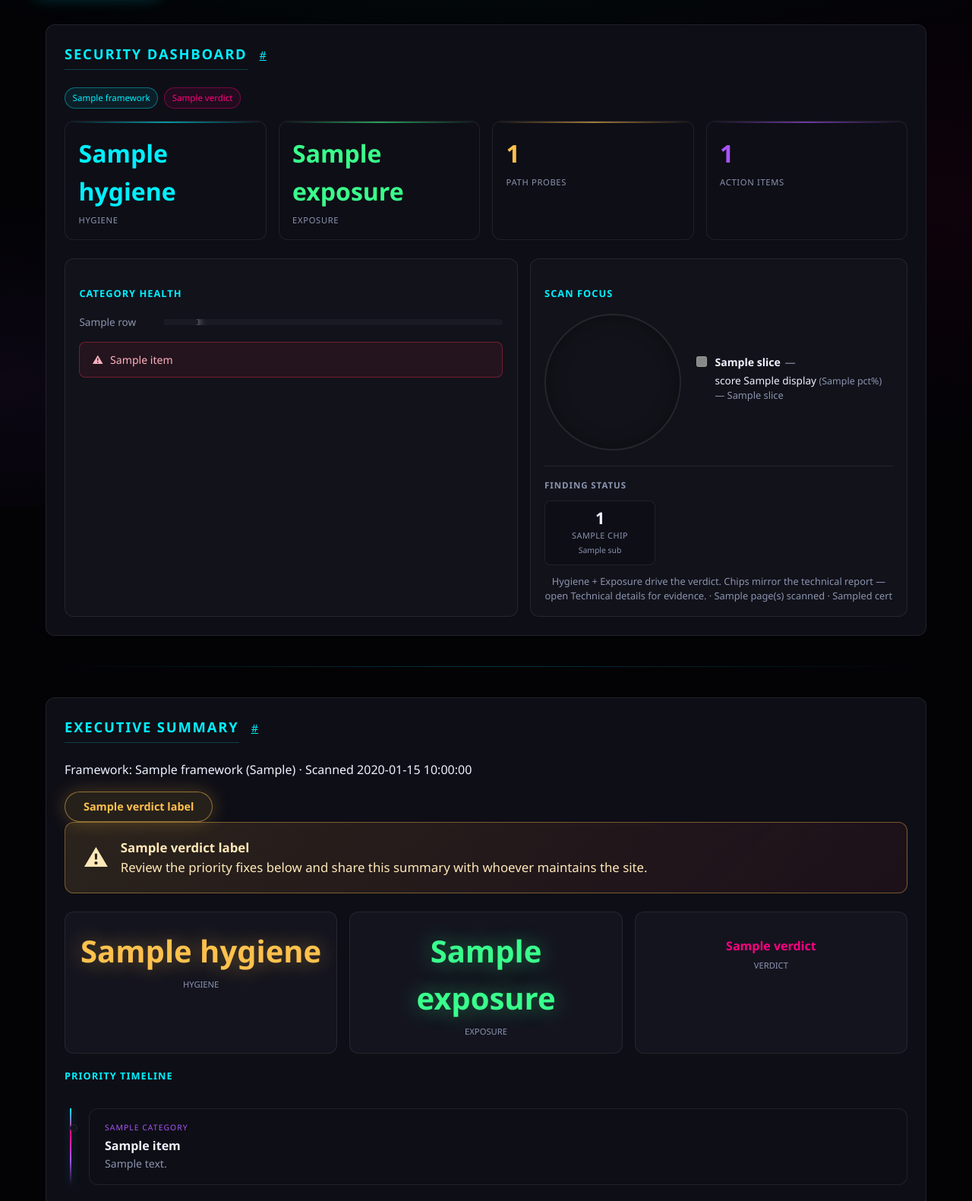
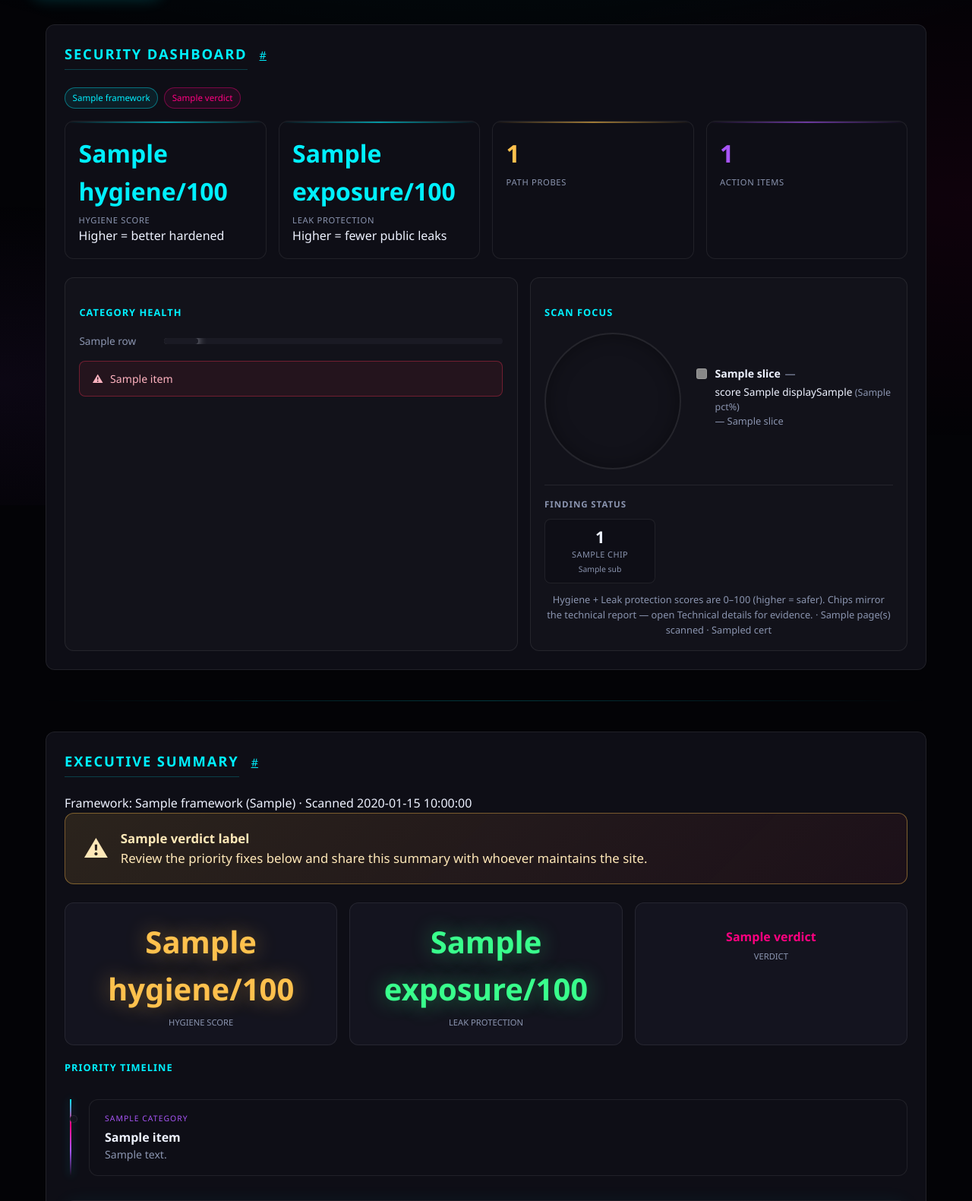
Before and after one commit to Vlad-1618M/web_audit, a Python web app: template v2_python_core/webaudit/templates/reports/owner/report.html in a window 1280 px wide. Shown: the part 135-1716 px from the top of the page at 76% size. Run offline with Jinja, Linux system fonts and the light colour scheme; the template is opened without the code that fills it: most values are stand-ins (such as "Sample title", 1, 10 or a date in 2020).

Commit message:
Clarify leak protection scores and streamline executive summary header.
Show Hygiene and Leak protection as /100 scores, rename Exposure in UI, move dashboard tags to the header row, wire owner guide into executive summary, and drop the redundant verdict pill.

Co-authored-by: Cursor <cursoragent@cursor.com>

```diff
--- a/v2_python_core/webaudit/templates/reports/_shared/dashboard_body.html
+++ b/v2_python_core/webaudit/templates/reports/_shared/dashboard_body.html
@@ -2,6 +2,7 @@
 {% from "site_link.html" import site_link %}
 
 <section class="block dashboard-block">
+  <div class="dashboard-header-row">
     <div class="section-heading-row">
       <h2>Security dashboard</h2>
       <p class="url section-heading-url">{{ site_link(target_href, target_url) }}</p>
@@ -13,15 +14,18 @@
       <span class="tag g">No leaks</span>
       {% endif %}
     </div>
+  </div>
 
   <div class="metrics-grid">
-    <div class="metric cyan">
-      <div class="val">{{ scores.hygiene }}</div>
-      <div class="lbl">Hygiene</div>
+    <div class="metric hygiene">
+      <div class="val">{{ scores.hygiene }}<span class="metric-scale">/100</span></div>
+      <div class="lbl">Hygiene score</div>
+      <div class="metric-hint">Higher = better hardened</div>
     </div>
-    <div class="metric lime">
-      <div class="val">{{ scores.exposure }}</div>
-      <div class="lbl">Exposure</div>
+    <div class="metric exposure">
+      <div class="val">{{ scores.exposure }}<span class="metric-scale">/100</span></div>
+      <div class="lbl">Leak protection</div>
+      <div class="metric-hint">{% if scores.exposure >= 100 %}No sensitive paths leaked{% else %}Higher = fewer public leaks{% endif %}</div>
     </div>
     <div class="metric gold">
       <div class="val">{{ probe_count }}</div>
--- a/v2_python_core/webaudit/templates/reports/_shared/executive_summary_body.html
+++ b/v2_python_core/webaudit/templates/reports/_shared/executive_summary_body.html
@@ -7,10 +7,6 @@
     <p class="url section-heading-url">{{ site_link(target_href, target_url) }}</p>
   </div>
   <p class="meta">Framework: {{ framework }} ({{ framework_confidence }}) · Scanned {{ scanned_at }}</p>
-
-  <div class="verdict-pill">
-    {{ verdict_label }}{% if scores.exposure == 100 %} — no leaks detected{% endif %}
-  </div>
 
   <div class="verdict-banner {{ verdict_banner_class }}">
     <span class="verdict-icon" aria-hidden="true">{% if scores.verdict == 'PASS' %}✓{% elif scores.verdict == 'AT_RISK' %}✕{% else %}⚠{% endif %}</span>
@@ -30,12 +26,12 @@
 
   <div class="score-strip compact-score-strip">
     <div class="score-cell h">
-      <div class="n">{{ scores.hygiene }}</div>
-      <div class="l">Hygiene</div>
+      <div class="n">{{ scores.hygiene }}<span class="score-scale">/100</span></div>
+      <div class="l">Hygiene score</div>
     </div>
     <div class="score-cell e">
-      <div class="n">{{ scores.exposure }}</div>
-      <div class="l">Exposure</div>
+      <div class="n">{{ scores.exposure }}<span class="score-scale">/100</span></div>
+      <div class="l">Leak protection{% if scores.exposure >= 100 %} · no leaks{% endif %}</div>
     </div>
     <div class="score-cell v">
       <div class="n">{{ scores.verdict.replace('_', ' ') }}</div>
@@ -99,9 +95,6 @@
 
   <section class="block inner-block muted-block">
     <h3 class="subsection-title">What this report is (and is not)</h3>
-    <p class="muted-text">
-      This is an external hygiene check — what anyone on the internet could see without logging in.
-      It is not a penetration test. Run it only on sites you own or have permission to test.
-    </p>
+    {% include "report_about_section.html" %}
   </section>
 </section>
--- a/v2_python_core/webaudit/templates/reports/_shared/focus_pie_chart.html
+++ b/v2_python_core/webaudit/templates/reports/_shared/focus_pie_chart.html
@@ -5,7 +5,7 @@
       class="focus-pie-chart"
       style="background: {{ focus_pie_gradient }}"
       role="img"
-      aria-label="Scan focus: Hygiene {{ scores.hygiene }}, Exposure {{ scores.exposure }}, SEO surface informational"
+      aria-label="Scan focus: Hygiene {{ scores.hygiene }} of 100, Leak protection {{ scores.exposure }} of 100, SEO surface informational"
     ></div>
     <ul class="focus-pie-legend">
       {% for slice in focus_pie_slices %}
@@ -19,7 +19,7 @@
               {% if slice.key == 'seo' %}
               {{ slice.display }} {{ slice.display_suffix }}
               {% else %}
-              score {{ slice.display }}
+              score {{ slice.display }}{{ slice.display_suffix or '' }}
               {% endif %}
               <span class="focus-pct">({{ slice.pct }}%)</span>
             </span>
@@ -37,6 +37,6 @@
   </div>
 </div>
 <p class="meta-inline focus-pie-note">
-  Hygiene + Exposure drive the verdict. Chips mirror the technical report — open Technical details for evidence.
+  Hygiene + Leak protection scores are 0–100 (higher = safer). Chips mirror the technical report — open Technical details for evidence.
   · {{ pages_scanned }} page(s) scanned{% if cert_days is not none %} · {{ cert_days }}d cert{% endif %}
 </p>
--- a/v2_python_core/webaudit/templates/reports/digest/report.css
+++ b/v2_python_core/webaudit/templates/reports/digest/report.css
@@ -348,6 +348,7 @@ body > * { position: relative; z-index: 1; }
 .score-cell.h .n { color: var(--gold); text-shadow: 0 0 28px rgba(255, 193, 77, 0.45); }
 .score-cell.e .n { color: var(--lime); text-shadow: 0 0 28px rgba(57, 255, 140, 0.45); }
 .score-cell.v .n { font-size: 1rem; color: var(--magenta); padding-top: 0.75rem; }
+.score-scale { font-size: 1rem; font-weight: 600; color: var(--muted); margin-left: 0.1rem; }
 
 .score-cell .l {
   font-size: 0.7rem;
```
Also changed, not shown: v2_python_core/webaudit/render/focus_pie.py (+9 -3 lines), v2_python_core/webaudit/templates/reports/_shared/digest_body.html (+4 -4 lines). Lines whose indentation alone changed are shown as unchanged.
